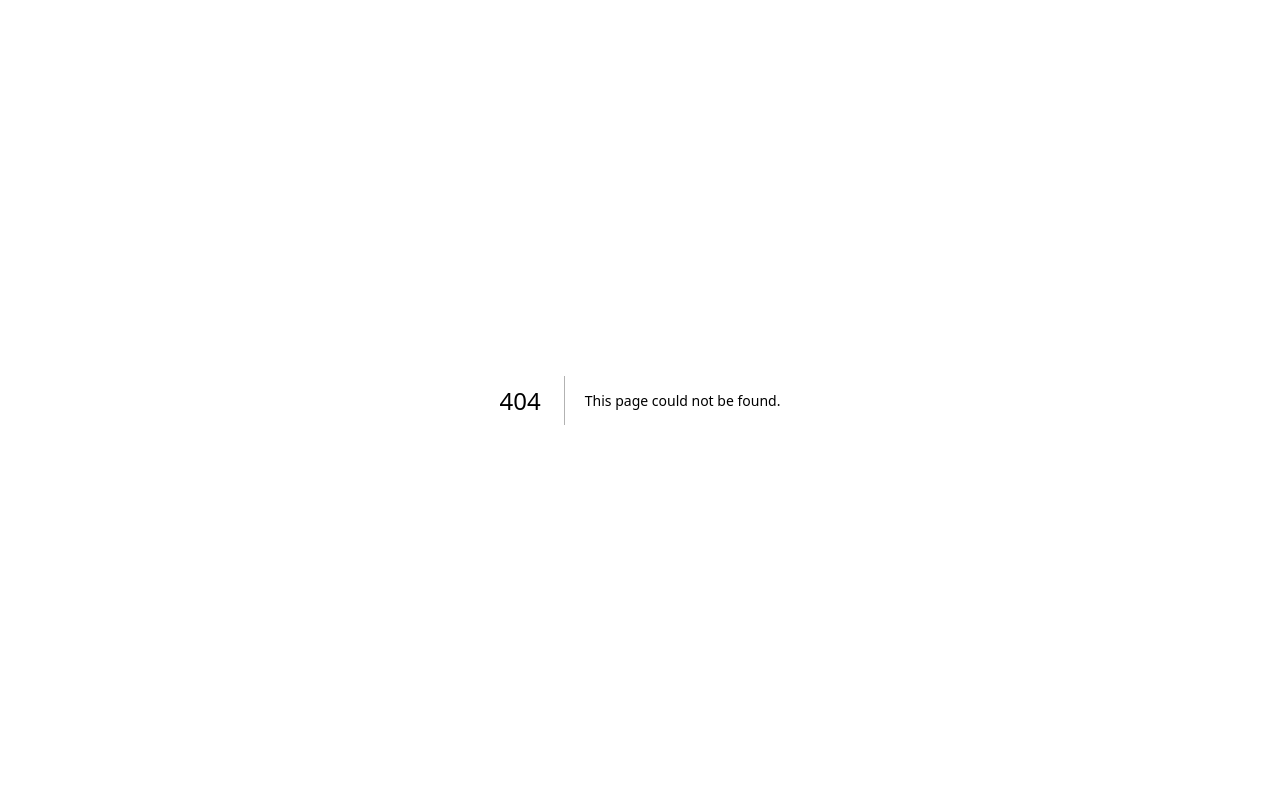
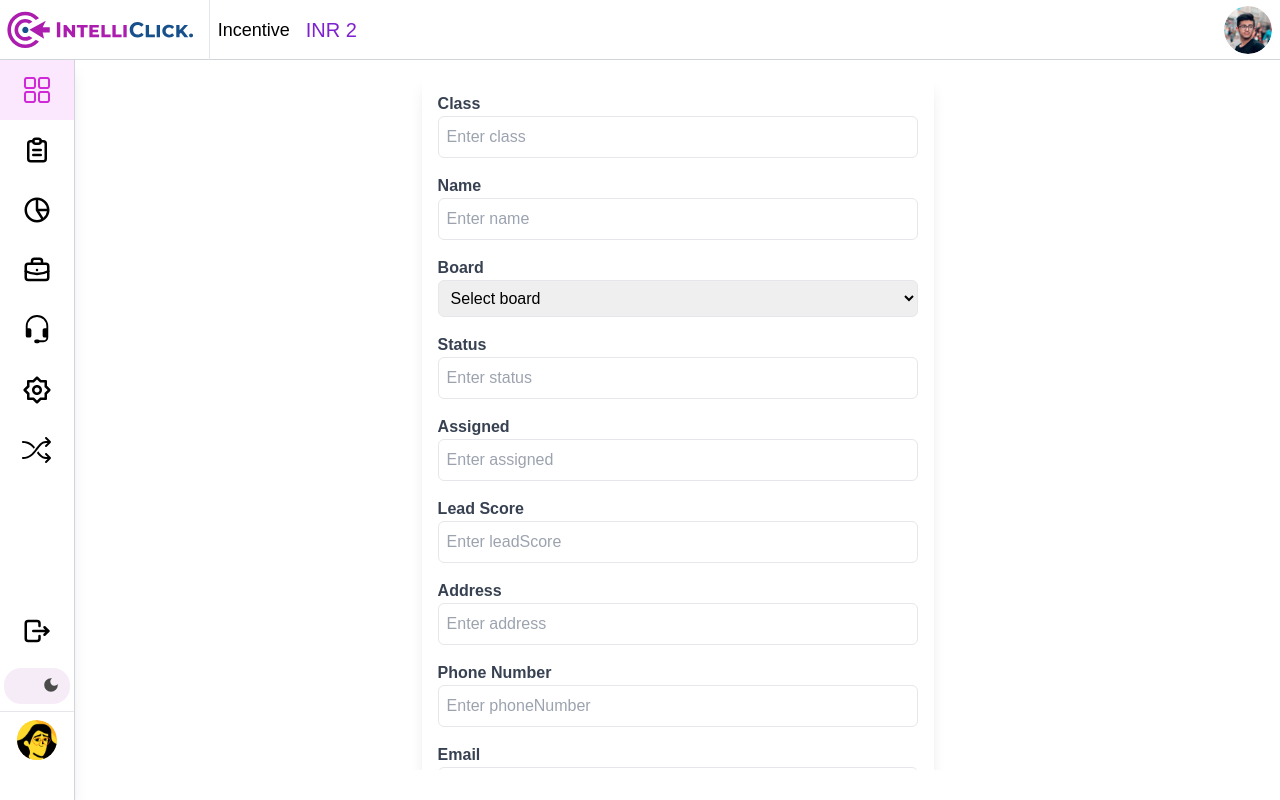
Before and after one commit to ashish2445/intelliclick-frontend-CRM, a Next.js app: page /dashboard/form in a window 1280 px wide. Before the commit this address had no page. Built offline with nearby package versions, Linux system fonts and the light colour scheme.

Commit message:
added dynamic form

```diff
--- /dev/null
+++ b/src/app/dashboard/form/page.tsx
@@ -0,0 +1,209 @@
+"use client";
+import DynamicForm from '@/containers/dynamicForm';
+import React from 'react';
+
+const fields = [
+    {
+        "_id": "67c056d750770385063ce1dd",
+        "name": "class",
+        "type": "TEXT",
+        "options": [],
+        "createdAt": "2025-02-27T12:13:11.865Z",
+        "updatedAt": "2025-02-27T12:13:11.865Z",
+        "__v": 0
+    },
+    {
+        "_id": "67c8316e805b8529252cdcc6",
+        "name": "name",
+        "type": "TEXT",
+        "options": [
+            "academic",
+            "upsc"
+        ],
+        "createdAt": "2025-03-05T11:11:42.096Z",
+        "updatedAt": "2025-03-05T11:11:42.096Z",
+        "__v": 0
+    },
+    {
+        "_id": "67c831a4805b8529252cdcc9",
+        "name": "board",
+        "type": "DROPDOWN",
+        "options": [
+            "academic",
+            "upsc"
+        ],
+        "createdAt": "2025-03-05T11:12:36.537Z",
+        "updatedAt": "2025-03-05T11:12:36.537Z",
+        "__v": 0
+    },
+    {
+        "_id": "67c831be805b8529252cdccc",
+        "name": "status",
+        "type": "TEXT",
+        "options": [
+            "academic",
+            "upsc"
+        ],
+        "createdAt": "2025-03-05T11:13:02.827Z",
+        "updatedAt": "2025-03-05T11:13:02.827Z",
+        "__v": 0
+    },
+    {
+        "_id": "67c831e4805b8529252cdccf",
+        "name": "assigned",
+        "type": "TEXT",
+        "options": [
+            "academic",
+            "upsc"
+        ],
+        "createdAt": "2025-03-05T11:13:40.975Z",
+        "updatedAt": "2025-03-05T11:13:40.975Z",
+        "__v": 0
+    },
+    {
+        "_id": "67c831fd805b8529252cdcd2",
+        "name": "leadScore",
+        "type": "TEXT",
+        "options": [
+            "academic",
+            "upsc"
+        ],
+        "createdAt": "2025-03-05T11:14:05.826Z",
+        "updatedAt": "2025-03-05T11:14:05.826Z",
+        "__v": 0
+    },
+    {
+        "_id": "67c8320f805b8529252cdcd5",
+        "name": "address",
+        "type": "TEXT",
+        "options": [
+            "academic",
+            "upsc"
+        ],
+        "createdAt": "2025-03-05T11:14:23.626Z",
+        "updatedAt": "2025-03-05T11:14:23.626Z",
+        "__v": 0
+    },
+    {
+        "_id": "67c832663d7b24448b97a961",
+        "name": "phoneNumber",
+        "type": "TEXT",
+        "options": [],
+        "createdAt": "2025-03-05T11:15:50.090Z",
+        "updatedAt": "2025-03-05T11:15:50.090Z",
+        "__v": 0
+    },
+    {
+        "_id": "67c832cd3d7b24448b97a974",
+        "name": "email",
+        "type": "EMAIL",
+        "options": [],
+        "createdAt": "2025-03-05T11:17:33.232Z",
+        "updatedAt": "2025-03-05T11:17:33.232Z",
+        "__v": 0
+    },
+    {
+        "_id": "67c837d03d7b24448b97a977",
+        "name": "fatherOccupation",
+        "type": "TEXT",
+        "options": [],
+        "createdAt": "2025-03-05T11:38:56.584Z",
+        "updatedAt": "2025-03-05T11:38:56.584Z",
+        "__v": 0
+    },
+    {
+        "_id": "67c837d83d7b24448b97a97a",
+        "name": "motherOccupation",
+        "type": "TEXT",
+        "options": [],
+        "createdAt": "2025-03-05T11:39:04.596Z",
+        "updatedAt": "2025-03-05T11:39:04.596Z",
+        "__v": 0
+    },
+    {
+        "_id": "67c838033d7b24448b97a97d",
+        "name": "alternativeNumber",
+        "type": "TEXT",
+        "options": [],
+        "createdAt": "2025-03-05T11:39:47.959Z",
+        "updatedAt": "2025-03-05T11:39:47.959Z",
+        "__v": 0
+    },
+    {
+        "_id": "67c838133d7b24448b97a980",
+        "name": "parentName",
+        "type": "TEXT",
+        "options": [],
+        "createdAt": "2025-03-05T11:40:03.607Z",
+        "updatedAt": "2025-03-05T11:40:03.607Z",
+        "__v": 0
+    },
+    {
+        "_id": "67c838273d7b24448b97a983",
+        "name": "schoolName",
+        "type": "TEXT",
+        "options": [],
+        "createdAt": "2025-03-05T11:40:23.043Z",
+        "updatedAt": "2025-03-05T11:40:23.043Z",
+        "__v": 0
+    },
+    {
+        "_id": "67c838373d7b24448b97a986",
+        "name": "leadScore",
+        "type": "TEXT",
+        "options": [],
+        "createdAt": "2025-03-05T11:40:39.735Z",
+        "updatedAt": "2025-03-05T11:40:39.735Z",
+        "__v": 0
+    },
+    {
+        "_id": "67c838423d7b24448b97a989",
+        "name": "city",
+        "type": "TEXT",
+        "options": [],
+        "createdAt": "2025-03-05T11:40:50.716Z",
+        "updatedAt": "2025-03-05T11:40:50.716Z",
+        "__v": 0
+    },
+    {
+        "_id": "67c8384f3d7b24448b97a98c",
+        "name": "state",
+        "type": "TEXT",
+        "options": [],
+        "createdAt": "2025-03-05T11:41:03.387Z",
+        "updatedAt": "2025-03-05T11:41:03.387Z",
+        "__v": 0
+    },
+    {
+        "_id": "67c838583d7b24448b97a98f",
+        "name": "percentage",
+        "type": "TEXT",
+        "options": [],
+        "createdAt": "2025-03-05T11:41:12.954Z",
+        "updatedAt": "2025-03-05T11:41:12.954Z",
+        "__v": 0
+    },
+    {
+        "_id": "67c838673d7b24448b97a992",
+        "name": "interactWith",
+        "type": "TEXT",
+        "options": [],
+        "createdAt": "2025-03-05T11:41:27.449Z",
+        "updatedAt": "2025-03-05T11:41:27.449Z",
+        "__v": 0
+    }
+]
+
+const handleFormSubmit = (data: Record<string, string>) => {
+  console.log("Form Data:", data);
+};
+
+const FormPage = () => {
+  return (
+    <div >
+      <DynamicForm fields={fields} onSubmit={handleFormSubmit} />
+    </div>
+  )
+}
+
+export default FormPage;
--- a/src/app/dashboard/table/page.tsx
+++ b/src/app/dashboard/table/page.tsx
@@ -5,7 +5,6 @@ import React from 'react';
 const TablePage = () => {
   return (
     <div >
-
       <TableContainer />
     </div>
   )
--- a/src/components/Sidebar.tsx
+++ b/src/components/Sidebar.tsx
@@ -68,7 +68,7 @@ function Sidebar({ isOpen, toggleSidebar, isMobile }: SidebarProps) {
           {[
             { icon: <RxDashboard size={30} />, path: "/dashboard/home", label: "Home" },
             { icon: <TbClipboardText size={30} />, path: "/dashboard/table", label: "Leads Management" },
-            { icon: <BiPieChartAlt2 size={30} />, path: "/dashboard/invoice", label: "Attendance" },
+            { icon: <BiPieChartAlt2 size={30} />, path: "/dashboard/form", label: "Create Form" },
             { icon: <TbBriefcase size={30} />, path: "stores", label: "Stores" },
             { icon: <BsHeadset size={30} />, path: "providers", label: "Providers" },
             { icon: <RiSettings2Line size={30} />, path: "developers", label: "Developers" },
--- /dev/null
+++ b/src/containers/dynamicForm.tsx
@@ -0,0 +1,63 @@
+"use client";
+import React from "react";
+
+interface FormField {
+  _id: string;
+  name: string;
+  type: string;
+  options: string[];
+}
+
+interface DynamicFormProps {
+  fields: FormField[];
+  onSubmit: (data: Record<string, string>) => void;
+}
+
+const DynamicForm: React.FC<DynamicFormProps> = ({ fields, onSubmit }) => {
+  const [formData, setFormData] = React.useState<Record<string, string>>({});
+
+  const handleChange = (e: React.ChangeEvent<HTMLInputElement | HTMLSelectElement>) => {
+    setFormData({
+      ...formData,
+      [e.target.name]: e.target.value,
+    });
+  };
+
+  const handleSubmit = (e: React.FormEvent) => {
+    e.preventDefault();
+    onSubmit(formData);
+  };
+
+  return (
+    <form onSubmit={handleSubmit} className="p-4 max-w-lg mx-auto bg-white shadow-lg rounded-lg space-y-4">
+      {fields.map((field) => (
+        <div key={field._id} className="flex flex-col">
+          <label className="font-semibold text-gray-700 capitalize">{field.name.replace(/([A-Z])/g, ' $1')}</label>
+          {field.type === "DROPDOWN" ? (
+            <select
+              name={field.name}
+              onChange={handleChange}
+              className="border p-2 rounded-md"
+            >
+              <option value="">Select {field.name}</option>
+              {field.options.map((option) => (
+                <option key={option} value={option}>{option}</option>
+              ))}
+            </select>
+          ) : (
+            <input
+              type={field.type.toLowerCase()}
+              name={field.name}
+              onChange={handleChange}
+              className="border p-2 rounded-md"
+              placeholder={`Enter ${field.name}`}
+            />
+          )}
+        </div>
+      ))}
+      <button type="submit" className="w-full bg-blue-500 text-white p-2 rounded-md">Submit</button>
+    </form>
+  );
+};
+
+export default DynamicForm;
```
